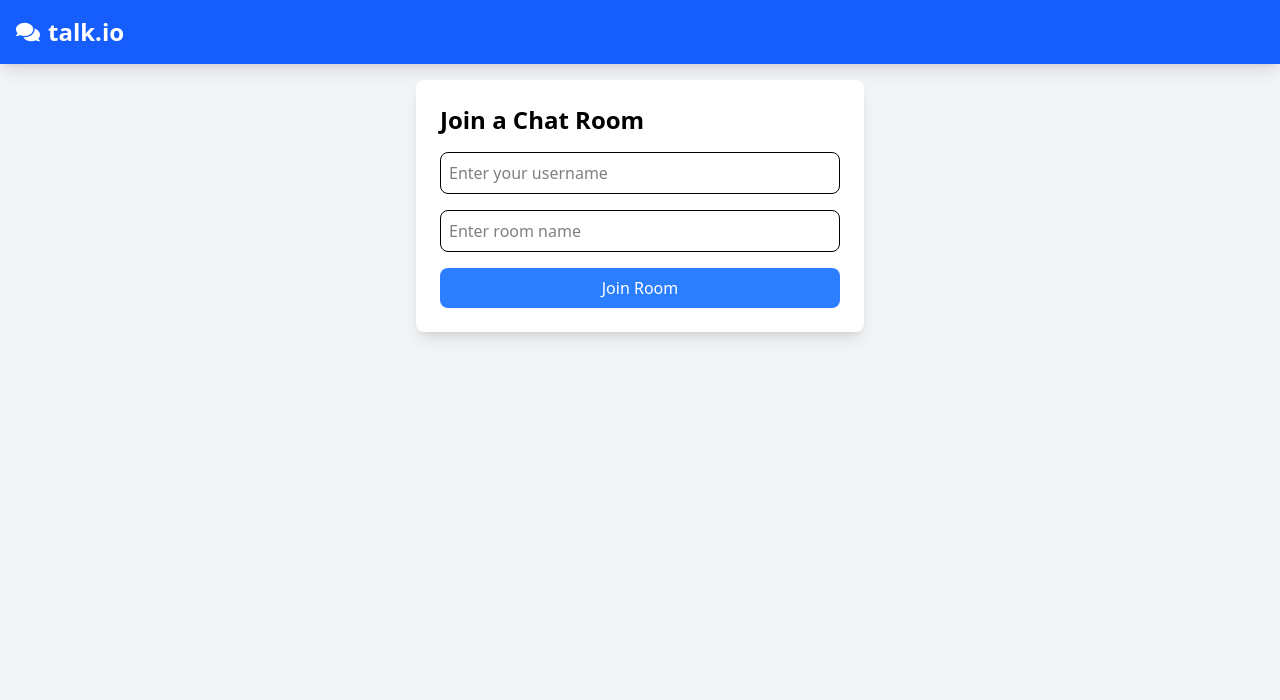
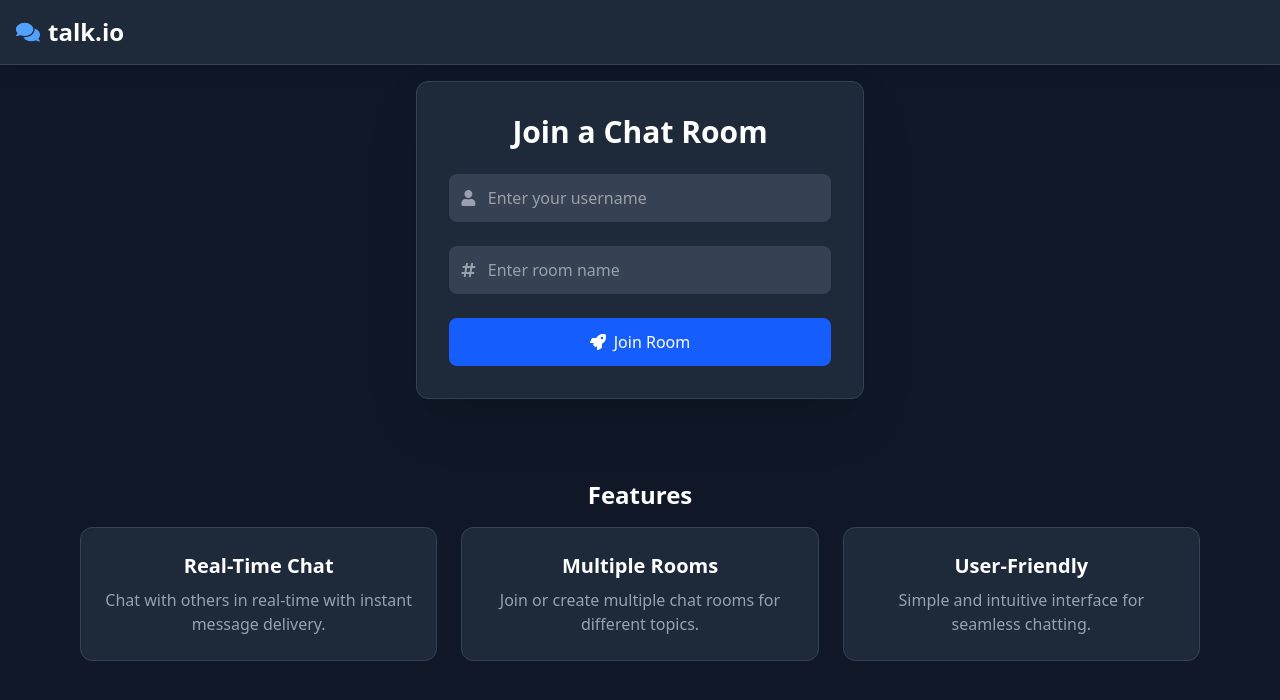
Before and after one commit to kaushal-Prakash/talk.io, a Next.js app in the folder frontend/: page / in a window 1280 px wide. Shown: the top 700 px of the page. Built offline with nearby package versions, Linux system fonts and the light colour scheme; no server answers.

Commit message:
changed the ui

```diff
--- a/frontend/src/app/page.tsx
+++ b/frontend/src/app/page.tsx
@@ -2,52 +2,81 @@
 import React, { useState } from "react";
 import Navbar from "@/components/Navbar";
 import ChatRoom from "@/components/ChatRoom";
-import socket from "@/utils/socket"; // Import the socket instance
+import socket from "@/utils/socket";
+import { FaUser, FaHashtag, FaRocket } from "react-icons/fa";
 
 function Home() {
   const [room, setRoom] = useState("");
-  const [username, setUsername] = useState(""); // Add username state
+  const [username, setUsername] = useState("");
   const [joined, setJoined] = useState(false);
 
   const joinRoom = () => {
     if (room.trim() && username.trim()) {
       setJoined(true);
-      socket.emit("joinRoom", { room, username }); // Send username to the backend
+      socket.emit("joinRoom", { room, username });
     }
   };
 
   return (
-    <div className="min-h-screen bg-gray-100">
+    <div className="min-h-screen bg-gray-900 text-white">
       <Navbar />
       <div className="container mx-auto p-4">
         {!joined ? (
-          <div className="max-w-md mx-auto bg-white p-6 rounded-lg shadow-lg">
-            <h2 className="text-2xl font-bold mb-4">Join a Chat Room</h2>
+          <div className="max-w-md mx-auto bg-gray-800 bg-opacity-50 backdrop-blur-lg p-8 rounded-xl shadow-2xl border border-gray-700">
+            <h2 className="text-3xl font-bold mb-6 text-center">Join a Chat Room</h2>
+            <div className="space-y-6">
+              <div className="flex items-center bg-gray-700 rounded-lg p-3">
+                <FaUser className="text-gray-400 mr-3" />
                 <input
                   type="text"
                   value={username}
                   onChange={(e) => setUsername(e.target.value)}
                   placeholder="Enter your username"
-              className="w-full p-2 border rounded-lg mb-4 focus:outline-none"
+                  className="w-full bg-transparent focus:outline-none text-white"
                 />
+              </div>
+              <div className="flex items-center bg-gray-700 rounded-lg p-3">
+                <FaHashtag className="text-gray-400 mr-3" />
                 <input
                   type="text"
                   value={room}
                   onChange={(e) => setRoom(e.target.value)}
                   placeholder="Enter room name"
-              className="w-full p-2 border rounded-lg mb-4 focus:outline-none"
+                  className="w-full bg-transparent focus:outline-none text-white"
                 />
+              </div>
               <button
                 onClick={joinRoom}
-              className="w-full bg-blue-500 text-white p-2 rounded-lg hover:bg-blue-600"
+                className="w-full bg-blue-600 hover:bg-blue-700 text-white py-3 rounded-lg transition-all duration-300 flex items-center justify-center"
               >
+                <FaRocket className="mr-2" />
                 Join Room
               </button>
+            </div>
           </div>
         ) : (
           <ChatRoom socket={socket} room={room} username={username} />
         )}
       </div>
+      {!joined && (
+        <div className="mt-16 text-center">
+          <h3 className="text-2xl font-bold mb-4">Features</h3>
+          <div className="grid grid-cols-1 md:grid-cols-3 gap-6 max-w-6xl mx-auto px-4">
+            <div className="bg-gray-800 bg-opacity-50 backdrop-blur-lg p-6 rounded-xl border border-gray-700 hover:shadow-2xl transition-all duration-300">
+              <h4 className="text-xl font-semibold mb-2">Real-Time Chat</h4>
+              <p className="text-gray-400">Chat with others in real-time with instant message delivery.</p>
+            </div>
+            <div className="bg-gray-800 bg-opacity-50 backdrop-blur-lg p-6 rounded-xl border border-gray-700 hover:shadow-2xl transition-all duration-300">
+              <h4 className="text-xl font-semibold mb-2">Multiple Rooms</h4>
+              <p className="text-gray-400">Join or create multiple chat rooms for different topics.</p>
+            </div>
+            <div className="bg-gray-800 bg-opacity-50 backdrop-blur-lg p-6 rounded-xl border border-gray-700 hover:shadow-2xl transition-all duration-300">
+              <h4 className="text-xl font-semibold mb-2">User-Friendly</h4>
+              <p className="text-gray-400">Simple and intuitive interface for seamless chatting.</p>
+            </div>
+          </div>
+        </div>
+      )}
     </div>
   );
 }
--- a/frontend/src/components/ChatRoom.tsx
+++ b/frontend/src/components/ChatRoom.tsx
@@ -2,6 +2,7 @@
 "use client";
 import { useState, useEffect } from "react";
 import Message from "./Comments";
+import { FaPaperPlane } from "react-icons/fa";
 
 interface MessageType {
   sender: string;
@@ -9,9 +10,9 @@ interface MessageType {
 }
 
 interface ChatRoomProps {
-  socket: any; // Replace 'any' with the appropriate type for your socket
+  socket: any;
   room: string;
-  username: string; // Add username prop
+  username: string;
 }
 
 export default function ChatRoom({ socket, room, username }: ChatRoomProps) {
@@ -21,7 +22,6 @@ export default function ChatRoom({ socket, room, username }: ChatRoomProps) {
   useEffect(() => {
     if (!socket) return;
 
-    // Listen for new messages
     socket.on("receiveMessage", (message: MessageType) => {
       setMessages((prev: MessageType[]) => [...prev, message]);
     });
@@ -39,21 +39,21 @@ export default function ChatRoom({ socket, room, username }: ChatRoomProps) {
   };
 
   return (
-    <div className="flex flex-col h-screen bg-gray-100">
+    <div className="flex flex-col h-screen bg-gray-900">
       {/* Chat Messages */}
-      <div className="flex-1 overflow-y-auto p-4 pb-24"> {/* Add pb-24 for bottom padding */}
+      <div className="flex-1 overflow-y-auto p-4 pb-24">
         {messages.map((msg, index) => (
           <Message
             key={index}
             sender={msg.sender}
             text={msg.text}
-            isCurrentUser={msg.sender === username} // Compare sender with current username
+            isCurrentUser={msg.sender === username}
           />
         ))}
       </div>
 
       {/* Input Field Fixed at Bottom */}
-      <div className="fixed bottom-0 left-0 right-0 p-4 bg-white border-t">
+      <div className="fixed bottom-0 left-0 right-0 p-4 bg-gray-800 bg-opacity-50 backdrop-blur-lg border-t border-gray-700">
         <div className="flex">
           <input
             type="text"
@@ -61,13 +61,13 @@ export default function ChatRoom({ socket, room, username }: ChatRoomProps) {
             onChange={(e) => setInput(e.target.value)}
             onKeyPress={(e) => e.key === "Enter" && sendMessage()}
             placeholder="Type a message..."
-            className="flex-1 p-2 border rounded-l-lg focus:outline-none"
+            className="flex-1 p-3 bg-gray-700 rounded-l-lg focus:outline-none text-white"
           />
           <button
             onClick={sendMessage}
-            className="bg-blue-500 text-white p-2 rounded-r-lg hover:bg-blue-600"
+            className="bg-blue-600 hover:bg-blue-700 text-white p-3 rounded-r-lg transition-all duration-300"
           >
-            Send
+            <FaPaperPlane />
           </button>
         </div>
       </div>
--- a/frontend/src/components/Comments.tsx
+++ b/frontend/src/components/Comments.tsx
@@ -16,8 +16,8 @@ export default function Message({ sender, text, isCurrentUser }: MessageProps) {
     >
       <div
         className={`${
-          isCurrentUser ? "bg-blue-500" : "bg-gray-500"
-        } text-white rounded-lg p-3 max-w-xs break-words`}
+          isCurrentUser ? "bg-blue-600" : "bg-gray-700"
+        } text-white rounded-lg p-3 max-w-xs break-words backdrop-blur-lg bg-opacity-50 border border-gray-600`}
       >
         <p className="text-sm font-semibold">{sender}</p>
         <p>{text}</p>
--- a/frontend/src/components/Navbar.jsx
+++ b/frontend/src/components/Navbar.jsx
@@ -1,15 +1,15 @@
-import React from 'react'
+import React from 'react';
 import { FaComments } from 'react-icons/fa';
 
 function Navbar() {
   return (
-    <nav className="bg-blue-600 p-4 text-white shadow-lg">
+    <nav className="bg-gray-800 bg-opacity-50 backdrop-blur-lg p-4 text-white shadow-lg border-b border-gray-700">
       <div className="container mx-auto flex items-center">
-        <FaComments className="text-2xl mr-2" />
+        <FaComments className="text-2xl mr-2 text-blue-400" />
         <h1 className="text-2xl font-bold">talk.io</h1>
       </div>
     </nav>
   );
 }
 
-export default Navbar
+export default Navbar;
```
Lines whose indentation alone changed are shown as unchanged.
